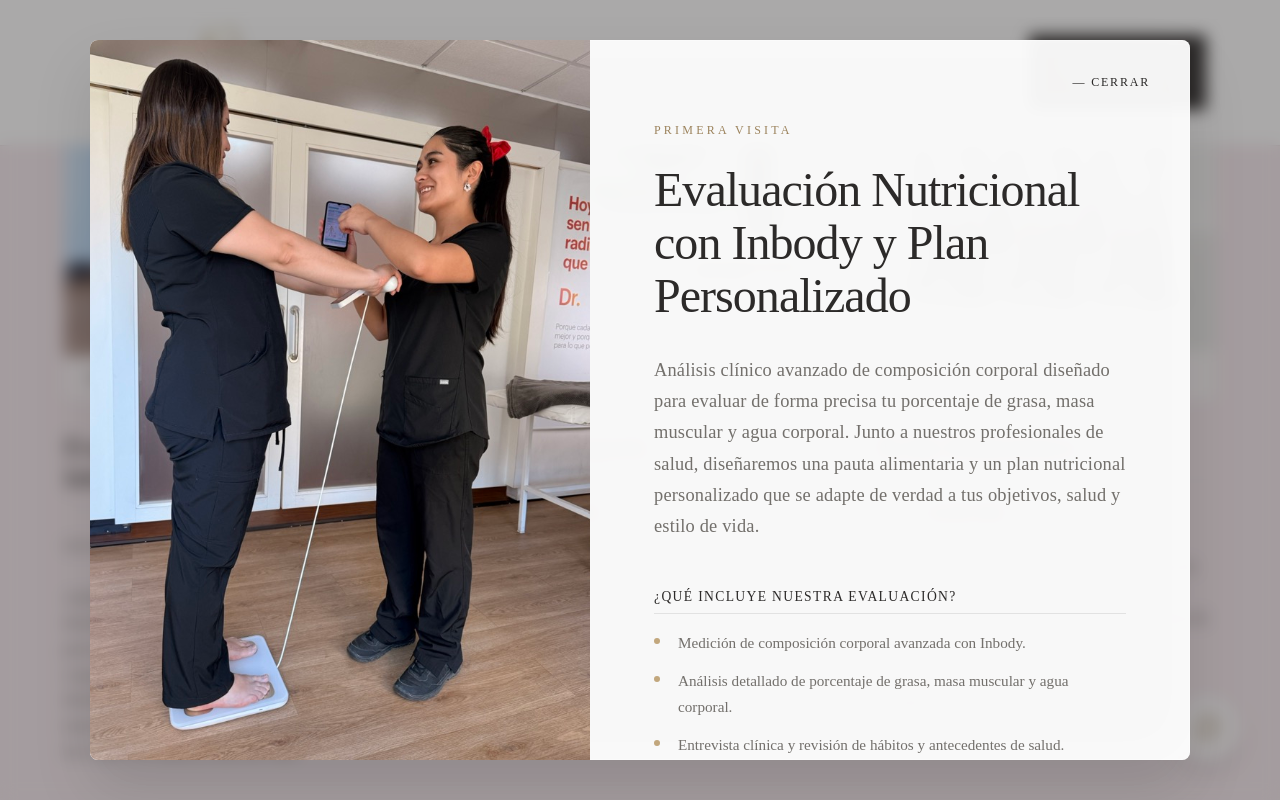
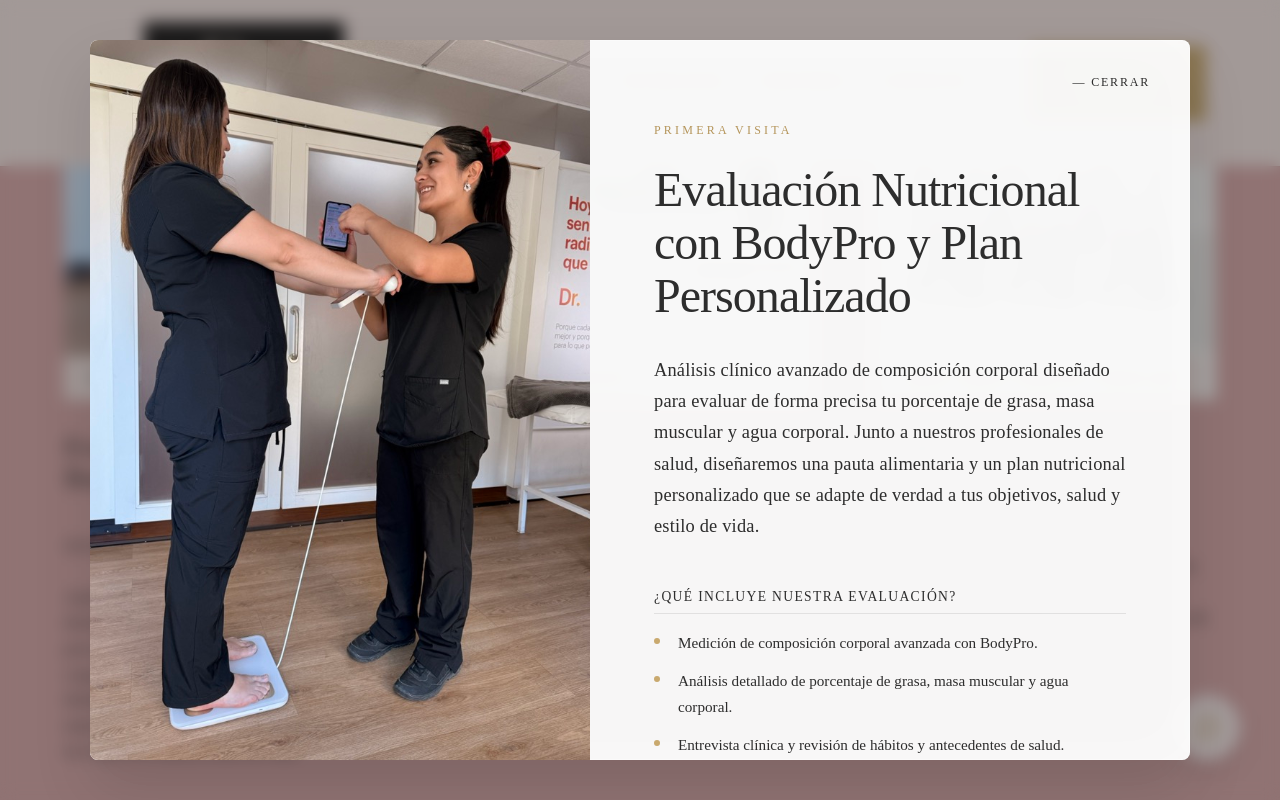
Before and after one commit to hh2fc24/drfeelg2.0, a Next.js app: page /servicios in a window 1280 px wide. Both pictures are taken after a click on the element 234 px from the left and 1275 px from the top of the page. Shown: the part 875-1675 px from the top of the page. Built offline with nearby package versions, Linux system fonts and the light colour scheme; a web font is replaced by a local one.

Commit message:
Update logo, colors, typography, cases section, team section, and facilities grid

```diff
--- a/app/globals.css
+++ b/app/globals.css
@@ -1,37 +1,19 @@
 /* Ultra-Premium Design System */
 
 :root {
-  /* Color Palette - Refined & Muted */
-  --color-primary-pink: #fdf5f7;
-  /* Very pale rose */
-  --color-primary-pink-dark: #f5e4e8;
-  --color-primary-pink-text: #b67d8f;
-  /* Muted elegant rose for text */
-  --color-primary-pink-accent: #d8a5b5;
+  /* Color Palette - Updated to Client Specs */
+  --color-bg-light: #d4a5a5; /* Fondo */
+  --color-bg-white: #f2e4e1; /* Fondo de texto */
+  --color-primary-pink-accent: #bf5959; /* Destacados */
+  --color-primary-gold: #c9a96e; /* Boton y precios */
+  --color-text-dark: #2d2d2d; /* Texto principal */
 
-  --color-primary-gold: #c2a77d;
-  /* Champagne gold, not gaudy yellow */
-  --color-primary-gold-dark: #9c835c;
-  --color-primary-gold-light: #e5dccb;
+  --color-primary-gold-dark: #b5955a; /* Slightly darker for hover */
 
-  --color-bg-light: #f6eaee;
-  /* Soft palo rosa for the global site background */
-  --color-bg-white: #fdf7f9;
-
-  --color-brand-bg: #d5d5cd;
-  /* Exact background color of logoclinica.jpeg */
-  --color-brand-bg-trans: rgba(213, 213, 205, 0.95);
-
-  --gradient-brand: linear-gradient(110deg, #d5d5cd 0%, #b8b1ab 50%, #998e88 100%);
-  --gradient-brand-trans: linear-gradient(110deg, rgba(213, 213, 205, 0.95) 0%, rgba(184, 177, 171, 0.95) 50%, rgba(153, 142, 136, 0.95) 100%);
-  --gradient-nav-light: linear-gradient(110deg, rgba(250, 249, 247, 0.95) 0%, rgba(237, 234, 231, 0.95) 50%, rgba(224, 218, 213, 0.95) 100%);
-
-  --color-text-dark: #2c2a29;
-  /* Charcoal, not pure black (softer on the eyes) */
-  --color-text-muted: #73706c;
-
-  --font-sans: var(--font-outfit), system-ui, sans-serif;
-  --font-serif: var(--font-playfair), Georgia, serif;
+  --font-sans: var(--font-lato), sans-serif;
+  --font-serif: var(--font-playfair), serif;
+  --font-subtitle: var(--font-montserrat), sans-serif;
+  --font-data: var(--font-montserrat), sans-serif;
 
   --radius-sm: 2px;
   /* Sharper edges are generally more "high fashion" */
@@ -141,7 +123,7 @@ img {
   justify-content: center;
   padding: 1rem 2.5rem;
   border-radius: var(--radius-sm);
-  font-family: var(--font-sans);
+  font-family: var(--font-subtitle); /* Montserrat for buttons */
   text-transform: uppercase;
   letter-spacing: 0.15em;
   font-size: 0.75rem;
@@ -154,16 +136,16 @@ img {
 }
 
 .btn-primary {
-  background-color: var(--color-text-dark);
+  background-color: var(--color-primary-gold);
   color: var(--color-bg-white);
-  border: 1px solid var(--color-text-dark);
+  border: 1px solid var(--color-primary-gold);
 }
 
 .btn-primary:hover {
   background-color: var(--color-primary-gold-dark);
   color: var(--color-bg-white);
   transform: translateY(-3px);
-  box-shadow: 0 15px 35px rgba(194, 167, 125, 0.45);
+  box-shadow: 0 15px 35px rgba(201, 169, 110, 0.45);
   /* Elegant gold glow */
 }
 
--- a/app/layout.tsx
+++ b/app/layout.tsx
@@ -1,14 +1,20 @@
 import type { Metadata } from "next";
-import { Outfit, Playfair_Display } from "next/font/google";
+import { Lato, Playfair_Display, Montserrat } from "next/font/google";
 import "./globals.css";
 
-const outfit = Outfit({
-  variable: "--font-outfit",
+const lato = Lato({
+  variable: "--font-lato",
   subsets: ["latin"],
+  weight: ["300", "400", "700"],
 });
 
 const playfair = Playfair_Display({
   variable: "--font-playfair",
+  subsets: ["latin"],
+});
+
+const montserrat = Montserrat({
+  variable: "--font-montserrat",
   subsets: ["latin"],
 });
 
@@ -28,7 +34,7 @@ export default function RootLayout({
 }>) {
   return (
     <html lang="es">
-      <body className={`${outfit.variable} ${playfair.variable} antialiased`}>
+      <body className={`${lato.variable} ${playfair.variable} ${montserrat.variable} antialiased`}>
         <Navbar />
         <main>{children}</main>
         <Footer />
--- a/app/quienes-somos/page.module.css
+++ b/app/quienes-somos/page.module.css
@@ -336,7 +336,7 @@
 
 .facilitiesGrid {
     display: grid;
-    grid-template-columns: repeat(4, 1fr);
+    grid-template-columns: repeat(3, 1fr);
     grid-auto-rows: 300px;
     gap: 1.5rem;
 }
@@ -349,9 +349,7 @@
 
 .facilitiesGrid_item:nth-child(1) { grid-column: span 2; grid-row: span 2; }
 .facilitiesGrid_item:nth-child(2) { grid-column: span 1; grid-row: span 1; }
-.facilitiesGrid_item:nth-child(3) { grid-column: span 1; grid-row: span 2; }
-.facilitiesGrid_item:nth-child(4) { grid-column: span 1; grid-row: span 1; }
-.facilitiesGrid_item:nth-child(5) { grid-column: span 2; grid-row: span 1; }
+.facilitiesGrid_item:nth-child(3) { grid-column: span 1; grid-row: span 1; }
 
 .facilitiesImage {
     position: absolute;
--- a/app/servicios/page.tsx
+++ b/app/servicios/page.tsx
@@ -45,17 +45,17 @@ export default function Servicios() {
 
     const allTreatments: ServiceType[] = [
         {
-            title: "Evaluación Nutricional con Inbody y Plan Personalizado",
+            title: "Evaluación Nutricional con BodyPro y Plan Personalizado",
             description: "Análisis clínico avanzado de composición corporal diseñado para evaluar de forma precisa tu porcentaje de grasa, masa muscular y agua corporal. Junto a nuestros profesionales de salud, diseñaremos una pauta alimentaria y un plan nutricional personalizado que se adapte de verdad a tus objetivos, salud y estilo de vida.",
             category: "Primera Visita",
             filterCategory: "Evaluación Clínica",
             imageUrl: "/images/instalaciones/instalacion_0075.jpg",
             modalImageUrl: "/images/instalaciones/instalacion_0075.jpg",
-            basePrice: "$25.000",
+            basePrice: "$35.000",
             discountBadge: "Abonable",
             benefitsTitle: "¿Qué incluye nuestra evaluación?",
             benefits: [
-                "Medición de composición corporal avanzada con Inbody.",
+                "Medición de composición corporal avanzada con BodyPro.",
                 "Análisis detallado de porcentaje de grasa, masa muscular y agua corporal.",
                 "Entrevista clínica y revisión de hábitos y antecedentes de salud.",
                 "Elaboración de pauta alimentaria y metas de forma personalizada.",
@@ -156,15 +156,13 @@ export default function Servicios() {
             imageUrl: "/images/sourced/hydromax_real.png",
             modalImageUrl: "/images/sourced/hydromax_real.png",
             imageFit: "cover",
+            basePrice: "$40.000",
             benefitsTitle: "Objetivos del tratamiento",
             benefits: [
                 "Limpieza profunda y retiro de impurezas acumuladas.",
                 "Aplicación personalizada de nutrientes según el requerimiento de tu piel.",
                 "Apoyo y renovación para pieles deshidratadas o congestionadas.",
                 "Sensación inmediata de frescura, suavidad y luminosidad profesional."
-            ],
-            prices: [
-                "Valor definido según evaluación y protocolo facial."
             ]
         },
         {
@@ -359,6 +357,9 @@ export default function Servicios() {
                     <div className={styles.resultsGrid}>
                         {/* Caso 1 */}
                         <div className={`${styles.resultCard} animate-fade-up`}>
+                            <div className={styles.resultTopBox}>
+                                DEFINICIÓN Y PROYECCIÓN CON ÁCIDO HIALURÓNICO
+                            </div>
                             <div className={styles.resultImageWrapper}>
                                 <div
                                     className={styles.resultImage}
@@ -366,8 +367,7 @@ export default function Servicios() {
                                 ></div>
                             </div>
                             <div className={styles.resultContent}>
-                                <h3 className={styles.resultCardTitle}>Rinomodelación - Caso 1</h3>
-                                <span className={styles.resultCardSubtitle}>Definición y Proyección</span>
+                                <h3 className={styles.resultCardTitle}>Rinomodelación</h3>
                                 <p className={styles.resultCardDesc}>
                                     Armonización nasal clínica sin cirugía mediante inyección precisa de ácido hialurónico, logrando una rectificación del dorso y elevación sutil de la punta nasal con un perfil equilibrado.
                                 </p>
@@ -376,6 +376,9 @@ export default function Servicios() {
 
                         {/* Caso 2 */}
                         <div className={`${styles.resultCard} animate-fade-up delay-1`}>
+                            <div className={styles.resultTopBox}>
+                                SUAVIZADO DE CABALLETE CON ÁCIDO HIALURÓNICO
+                            </div>
                             <div className={styles.resultImageWrapper}>
                                 <div
                                     className={styles.resultImage}
@@ -383,8 +386,7 @@ export default function Servicios() {
                                 ></div>
                             </div>
                             <div className={styles.resultContent}>
-                                <h3 className={styles.resultCardTitle}>Rinomodelación - Caso 2</h3>
-                                <span className={styles.resultCardSubtitle}>Suavizado de Caballete</span>
+                                <h3 className={styles.resultCardTitle}>Rinomodelación</h3>
                                 <p className={styles.resultCardDesc}>
                                     Alineación estética del puente y dorso nasal en paciente. Se suaviza la curvatura del caballete de forma sutil y proporcionada, mejorando la armonía general de los rasgos faciales.
                                 </p>
@@ -393,6 +395,9 @@ export default function Servicios() {
 
                         {/* Caso 3 */}
                         <div className={`${styles.resultCard} animate-fade-up delay-2`}>
+                            <div className={styles.resultTopBox}>
+                                LÍNEAS DE EXPRESIÓN CON BOTOX DYSPORT
+                            </div>
                             <div className={styles.resultImageWrapper}>
                                 <div
                                     className={styles.resultImage}
@@ -401,7 +406,6 @@ export default function Servicios() {
                             </div>
                             <div className={styles.resultContent}>
                                 <h3 className={styles.resultCardTitle}>Rejuvenecimiento Facial</h3>
-                                <span className={styles.resultCardSubtitle}>Líneas de Expresión</span>
                                 <p className={styles.resultCardDesc}>
                                     Tratamiento enfocado en la relajación muscular y soporte cutáneo para suavizar líneas dinámicas y arrugas de expresión profundas, devolviendo frescura y lozanía al rostro.
                                 </p>
--- a/components/Footer.tsx
+++ b/components/Footer.tsx
@@ -11,7 +11,7 @@ export default function Footer() {
                     <Link href="/" className={styles.logoLink}>
                         <div className={styles.logo}>
                             <Image
-                                src="/ll2.png?v=20260305"
+                                src="/logo-new.png"
                                 alt="Dr. Feelgood"
                                 width={320}
                                 height={160}
--- a/components/Navbar.module.css
+++ b/components/Navbar.module.css
@@ -6,7 +6,7 @@
     z-index: 1000;
     transition: all 0.6s var(--ease-editorial);
     padding: 1.4rem 0;
-    background: #ffffff;
+    background: var(--color-bg-white);
     box-shadow: 0 1px 0 rgba(0, 0, 0, 0.05);
 }
 
--- a/components/Navbar.tsx
+++ b/components/Navbar.tsx
@@ -22,7 +22,7 @@ export default function Navbar() {
             <div className={`container ${styles.navbar}`}>
                 <Link href="/" className={styles.logo}>
                     <Image
-                        src="/ll2.png?v=20260305"
+                        src="/logo-new.png"
                         alt="Dr. Feelgood"
                         width={220}
                         height={110}
```
Also changed, not shown: app/quienes-somos/page.tsx (+20 -41 lines), app/servicios/page.module.css (+16 -3 lines), public/images/diverse_smiling_people.jpg (added), public/logo-new.png (added).
